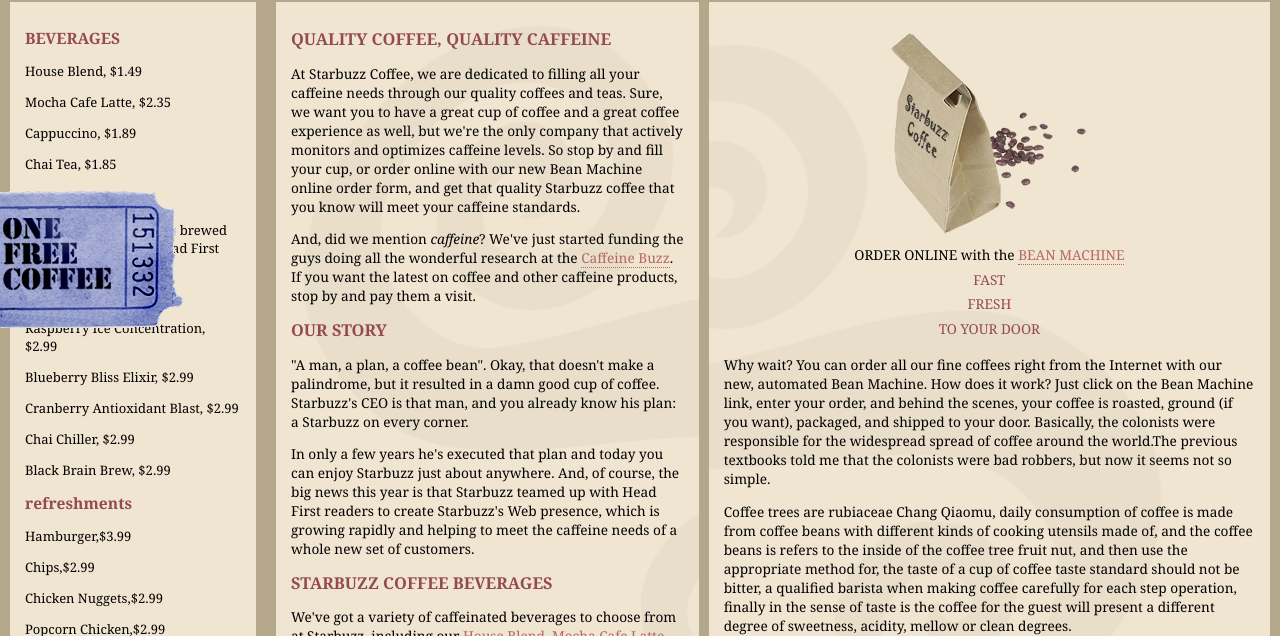
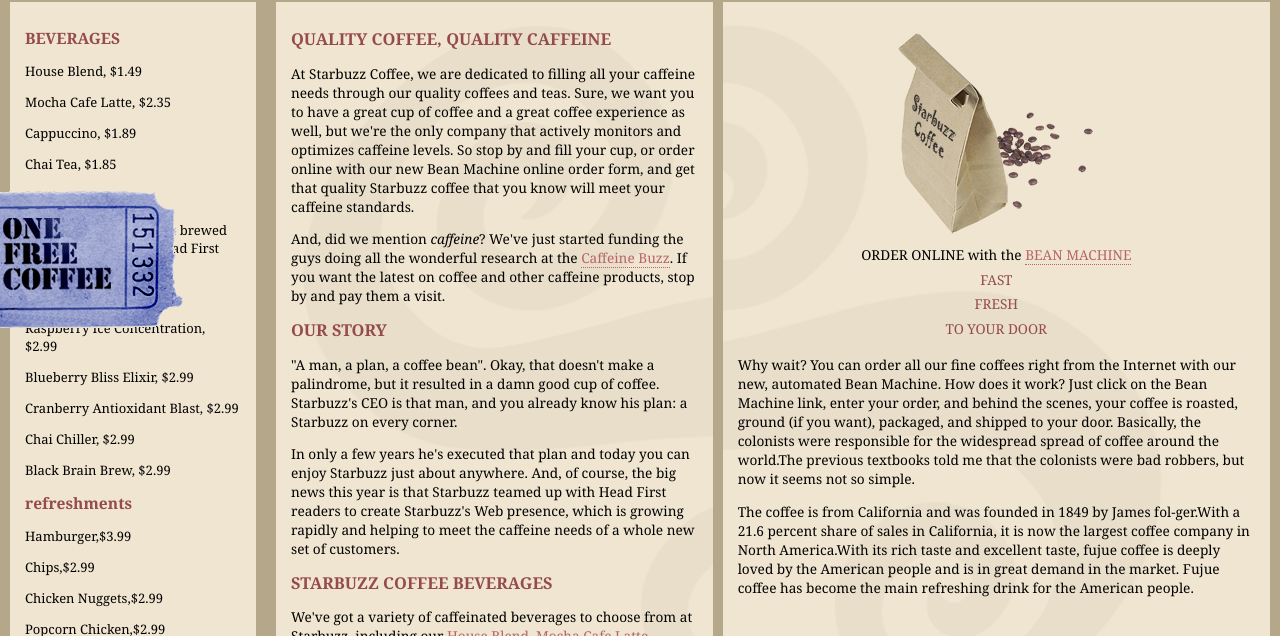
Before and after one commit to Laiassy/starbuzz, a plain HTML site: page index.html in a window 1280 px wide. Shown: the part 164-800 px from the top of the page. Drawn offline with Linux system fonts and the light colour scheme.

Commit message:
增加咖啡第一

```diff
--- a/index.html
+++ b/index.html
@@ -143,7 +143,7 @@
     but now it seems not so simple.
   </p>
  <p>
-    Coffee trees are rubiaceae Chang Qiaomu, daily consumption of coffee is made from coffee beans with different kinds of cooking utensils made of, and the coffee beans is refers to the inside of the coffee tree fruit nut, and then use the appropriate method for, the taste of a cup of coffee taste standard should not be bitter, a qualified barista when making coffee carefully for each step operation, finally in the sense of taste is the coffee for the guest will present a different degree of sweetness, acidity, mellow or clean degrees.
+  The coffee is from California and was founded in 1849 by James fol-ger.With a 21.6 percent share of sales in California, it is now the largest coffee company in North America.With its rich taste and excellent taste, fujue coffee is deeply loved by the American people and is in great demand in the market. Fujue coffee has become the main refreshing drink for the American people.
    </p>
 </div>
 </div>
```
